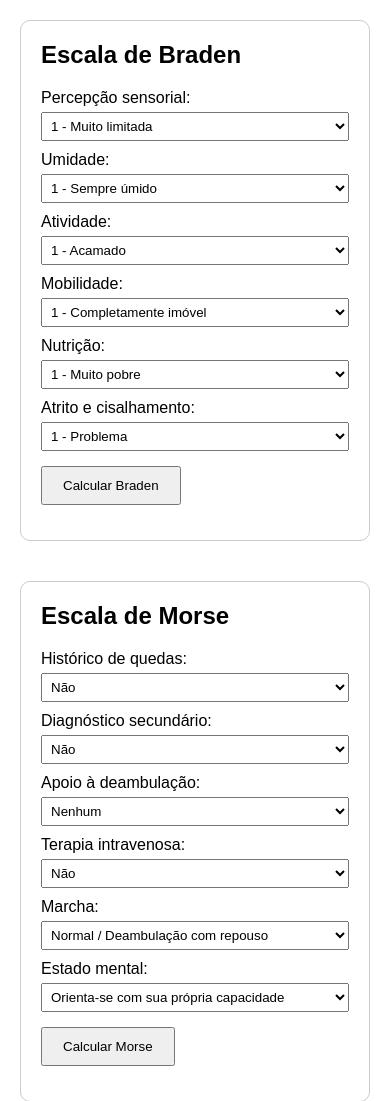
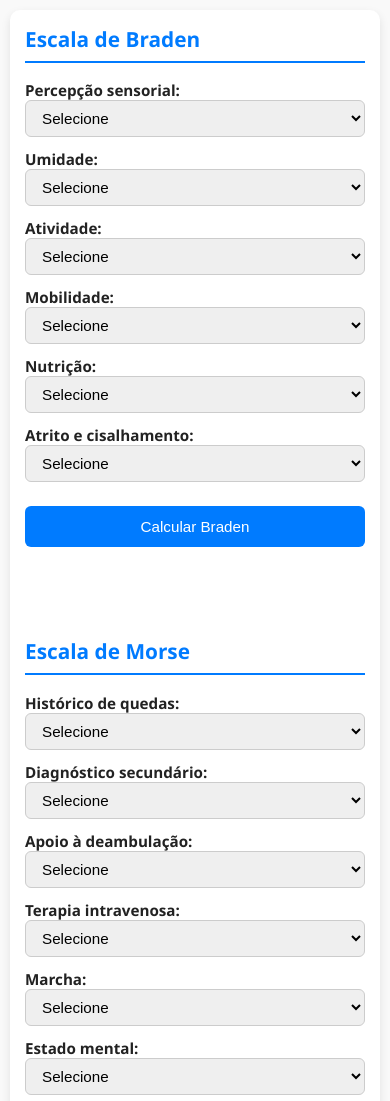
Before and after one commit to pholiveira-dev/escala-enfermagem, a plain HTML site: page index.html in a window 390 px wide. Shown: the top 1101 px of the page. Drawn offline with Linux system fonts and the light colour scheme.

Commit message:
separando as linguagens em arquivos diferentes

```diff
--- a/index.html
+++ b/index.html
@@ -2,50 +2,21 @@
 <html lang="pt-BR">
 <head>
   <meta charset="UTF-8" />
-  <meta name="viewport" content="width=device-width, initial-scale=1.0"/>
+  <meta name="viewport" content="width=device-width, initial-scale=1" />
   <title>Escalas de Avaliação</title>
-  <style>
-    body {
-      font-family: Arial, sans-serif;
-      margin: 20px;
-    }
-    section {
-      margin-bottom: 40px;
-      border: 1px solid #ccc;
-      border-radius: 10px;
-      padding: 20px;
-    }
-    h2 {
-      margin-top: 0;
-    }
-    label {
-      display: block;
-      margin-top: 10px;
-    }
-    select {
-      width: 100%;
-      padding: 5px;
-      margin-top: 5px;
-    }
-    button {
-      margin-top: 15px;
-      padding: 10px 20px;
-      cursor: pointer;
-    }
-    .resultado {
-      margin-top: 15px;
-      font-weight: bold;
-    }
-  </style>
+  <link rel="stylesheet" href="style.css" />
 </head>
 <body>
+
+  <div class="container">
 
     <!-- Escala de Braden -->
     <section>
       <h2>Escala de Braden</h2>
       <form id="form-braden">
         <label>Percepção sensorial:
-        <select name="sensorial">
+          <select name="sensorial" required>
+            <option value="" disabled selected>Selecione</option>
             <option value="1">1 - Muito limitada</option>
             <option value="2">2 - Muito limitada</option>
             <option value="3">3 - Ligeiramente limitada</option>
@@ -54,7 +25,8 @@
         </label>
 
         <label>Umidade:
-        <select name="umidade">
+          <select name="umidade" required>
+            <option value="" disabled selected>Selecione</option>
             <option value="1">1 - Sempre úmido</option>
             <option value="2">2 - Muito úmido</option>
             <option value="3">3 - Ocasionalmente úmido</option>
@@ -63,7 +35,8 @@
         </label>
 
         <label>Atividade:
-        <select name="atividade">
+          <select name="atividade" required>
+            <option value="" disabled selected>Selecione</option>
             <option value="1">1 - Acamado</option>
             <option value="2">2 - Cadeira</option>
             <option value="3">3 - Anda ocasionalmente</option>
@@ -72,7 +45,8 @@
         </label>
 
         <label>Mobilidade:
-        <select name="mobilidade">
+          <select name="mobilidade" required>
+            <option value="" disabled selected>Selecione</option>
             <option value="1">1 - Completamente imóvel</option>
             <option value="2">2 - Muito limitada</option>
             <option value="3">3 - Ligeiramente limitada</option>
@@ -81,7 +55,8 @@
         </label>
 
         <label>Nutrição:
-        <select name="nutricao">
+          <select name="nutricao" required>
+            <option value="" disabled selected>Selecione</option>
             <option value="1">1 - Muito pobre</option>
             <option value="2">2 - Provavelmente inadequada</option>
             <option value="3">3 - Adequada</option>
@@ -90,7 +65,8 @@
         </label>
 
         <label>Atrito e cisalhamento:
-        <select name="atrito">
+          <select name="atrito" required>
+            <option value="" disabled selected>Selecione</option>
             <option value="1">1 - Problema</option>
             <option value="2">2 - Problema potencial</option>
             <option value="3">3 - Sem problema aparente</option>
@@ -107,21 +83,24 @@
       <h2>Escala de Morse</h2>
       <form id="form-morse">
         <label>Histórico de quedas:
-        <select name="quedas">
+          <select name="quedas" required>
+            <option value="" disabled selected>Selecione</option>
             <option value="0">Não</option>
             <option value="25">Sim</option>
           </select>
         </label>
 
         <label>Diagnóstico secundário:
-        <select name="diagnostico">
+          <select name="diagnostico" required>
+            <option value="" disabled selected>Selecione</option>
             <option value="0">Não</option>
             <option value="15">Sim</option>
           </select>
         </label>
 
         <label>Apoio à deambulação:
-        <select name="apoio">
+          <select name="apoio" required>
+            <option value="" disabled selected>Selecione</option>
             <option value="0">Nenhum</option>
             <option value="15">Bengala / Andador / Muleta</option>
             <option value="30">Apoio de móveis</option>
@@ -129,14 +108,16 @@
         </label>
 
         <label>Terapia intravenosa:
-        <select name="iv">
+          <select name="iv" required>
+            <option value="" disabled selected>Selecione</option>
             <option value="0">Não</option>
             <option value="20">Sim</option>
           </select>
         </label>
 
         <label>Marcha:
-        <select name="marcha">
+          <select name="marcha" required>
+            <option value="" disabled selected>Selecione</option>
             <option value="0">Normal / Deambulação com repouso</option>
             <option value="10">Fraca</option>
             <option value="20">Comprometida</option>
@@ -144,7 +125,8 @@
         </label>
 
         <label>Estado mental:
-        <select name="mental">
+          <select name="mental" required>
+            <option value="" disabled selected>Selecione</option>
             <option value="0">Orienta-se com sua própria capacidade</option>
             <option value="15">Esquece limitações</option>
           </select>
@@ -155,49 +137,8 @@
       </form>
     </section>
 
-  <script>
-    // BRADEN
-    document.getElementById('form-braden').addEventListener('submit', function(e) {
-      e.preventDefault();
-      const form = e.target;
-      let total = 0;
-      total += Number(form.sensorial.value);
-      total += Number(form.umidade.value);
-      total += Number(form.atividade.value);
-      total += Number(form.mobilidade.value);
-      total += Number(form.nutricao.value);
-      total += Number(form.atrito.value);
+  </div>
 
-      let risco = '';
-      if (total <= 9) risco = 'Risco muito alto';
-      else if (total <= 12) risco = 'Risco alto';
-      else if (total <= 14) risco = 'Risco moderado';
-      else if (total <= 18) risco = 'Risco leve';
-      else risco = 'Sem risco';
-
-      document.getElementById('resultado-braden').innerText = `Total: ${total} pontos - ${risco}`;
-    });
-
-    // MORSE
-    document.getElementById('form-morse').addEventListener('submit', function(e) {
-      e.preventDefault();
-      const form = e.target;
-      let total = 0;
-      total += Number(form.quedas.value);
-      total += Number(form.diagnostico.value);
-      total += Number(form.apoio.value);
-      total += Number(form.iv.value);
-      total += Number(form.marcha.value);
-      total += Number(form.mental.value);
-
-      let risco = '';
-      if (total < 25) risco = 'Risco baixo';
-      else if (total <= 50) risco = 'Risco moderado';
-      else risco = 'Risco alto';
-
-      document.getElementById('resultado-morse').innerText = `Total: ${total} pontos - ${risco}`;
-    });
-  </script>
-
+  <script src="script.js"></script>
 </body>
 </html>
--- /dev/null
+++ b/script.js
@@ -0,0 +1,41 @@
+// BRADEN
+document.getElementById('form-braden').addEventListener('submit', function(e) {
+  e.preventDefault();
+  const form = e.target;
+  let total = 0;
+  total += Number(form.sensorial.value);
+  total += Number(form.umidade.value);
+  total += Number(form.atividade.value);
+  total += Number(form.mobilidade.value);
+  total += Number(form.nutricao.value);
+  total += Number(form.atrito.value);
+
+  let risco = '';
+  if (total <= 9) risco = 'Risco muito alto';
+  else if (total <= 12) risco = 'Risco alto';
+  else if (total <= 14) risco = 'Risco moderado';
+  else if (total <= 18) risco = 'Risco leve';
+  else risco = 'Sem risco';
+
+  document.getElementById('resultado-braden').innerText = `Total: ${total} pontos - ${risco}`;
+});
+
+// MORSE
+document.getElementById('form-morse').addEventListener('submit', function(e) {
+  e.preventDefault();
+  const form = e.target;
+  let total = 0;
+  total += Number(form.quedas.value);
+  total += Number(form.diagnostico.value);
+  total += Number(form.apoio.value);
+  total += Number(form.iv.value);
+  total += Number(form.marcha.value);
+  total += Number(form.mental.value);
+
+  let risco = '';
+  if (total < 25) risco = 'Risco baixo';
+  else if (total <= 50) risco = 'Risco moderado';
+  else risco = 'Risco alto';
+
+  document.getElementById('resultado-morse').innerText = `Total: ${total} pontos - ${risco}`;
+});
--- /dev/null
+++ b/style.css
@@ -0,0 +1,102 @@
+/* Reset básico */
+* {
+  box-sizing: border-box;
+}
+
+body {
+  font-family: 'Segoe UI', Tahoma, Geneva, Verdana, sans-serif;
+  margin: 20px;
+  background: #f9f9f9;
+  color: #222;
+}
+
+.container {
+  max-width: 700px;
+  margin: 0 auto;
+  background: white;
+  border-radius: 10px;
+  padding: 25px;
+  box-shadow: 0 4px 10px rgba(0,0,0,0.1);
+}
+
+section {
+  margin-bottom: 40px;
+}
+
+h2 {
+  border-bottom: 2px solid #007BFF;
+  padding-bottom: 8px;
+  color: #007BFF;
+  margin-top: 0;
+}
+
+label {
+  display: block;
+  margin: 15px 0 5px;
+  font-weight: 600;
+}
+
+select {
+  width: 100%;
+  padding: 8px 12px;
+  border: 1px solid #ccc;
+  border-radius: 6px;
+  font-size: 1rem;
+  transition: border-color 0.3s ease;
+}
+
+select:focus {
+  outline: none;
+  border-color: #007BFF;
+  box-shadow: 0 0 5px #007BFF;
+}
+
+button {
+  background-color: #007BFF;
+  color: white;
+  border: none;
+  padding: 12px 20px;
+  font-size: 1rem;
+  border-radius: 6px;
+  cursor: pointer;
+  margin-top: 20px;
+  width: 100%;
+  transition: background-color 0.3s ease;
+}
+
+button:hover {
+  background-color: #0056b3;
+}
+
+.resultado {
+  margin-top: 20px;
+  font-weight: 700;
+  font-size: 1.1rem;
+  color: #333;
+  min-height: 30px;
+}
+
+/* Responsividade */
+
+@media (max-width: 600px) {
+  body {
+    margin: 10px;
+  }
+
+  .container {
+    padding: 15px;
+  }
+
+  h2 {
+    font-size: 1.3rem;
+  }
+
+  label {
+    margin: 12px 0 4px;
+    font-size: 0.95rem;
+  }
+
+  select, button {
+    font-size: 0.95rem;
+  }
+}
```
Lines whose indentation alone changed are shown as unchanged.
